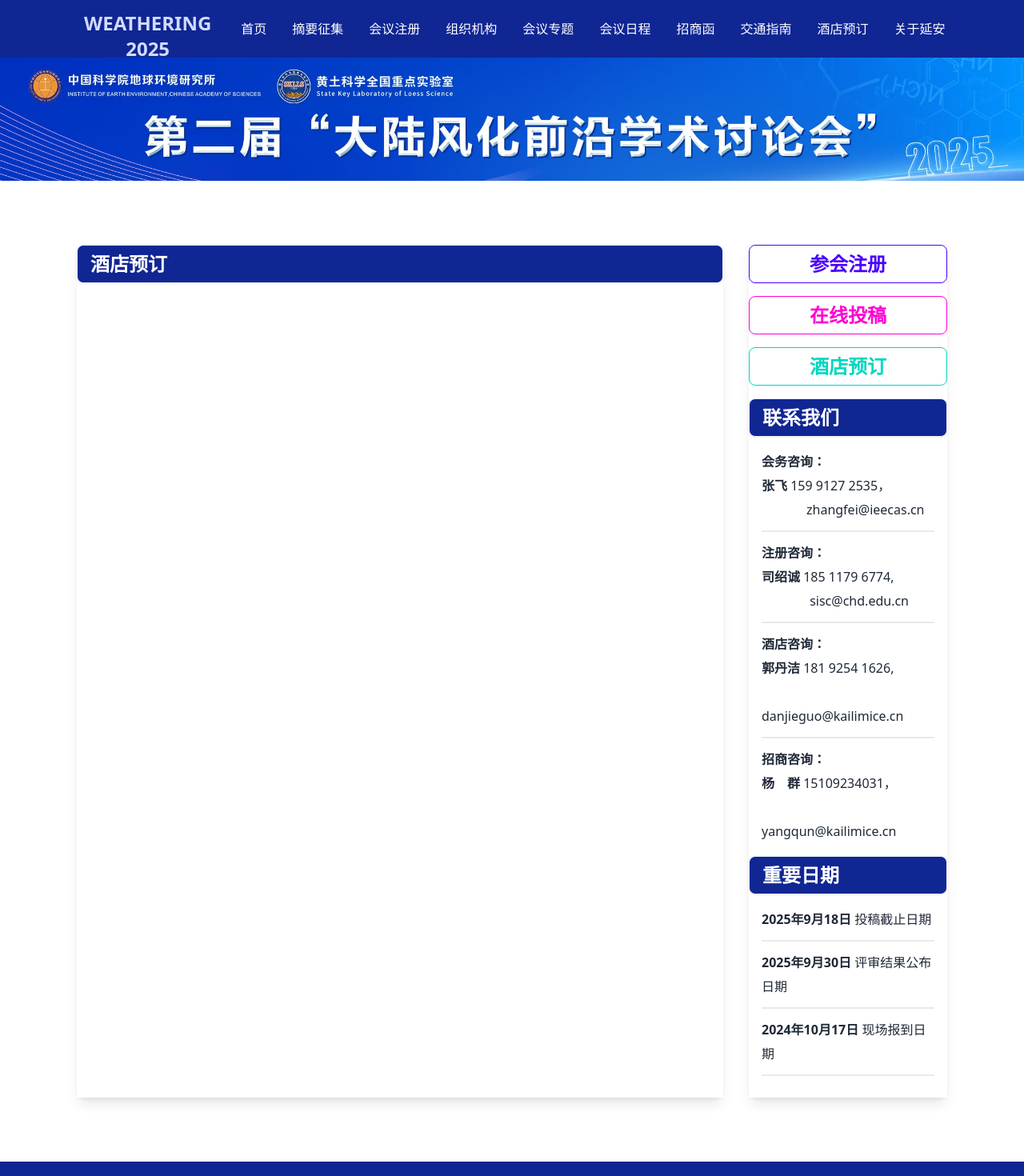
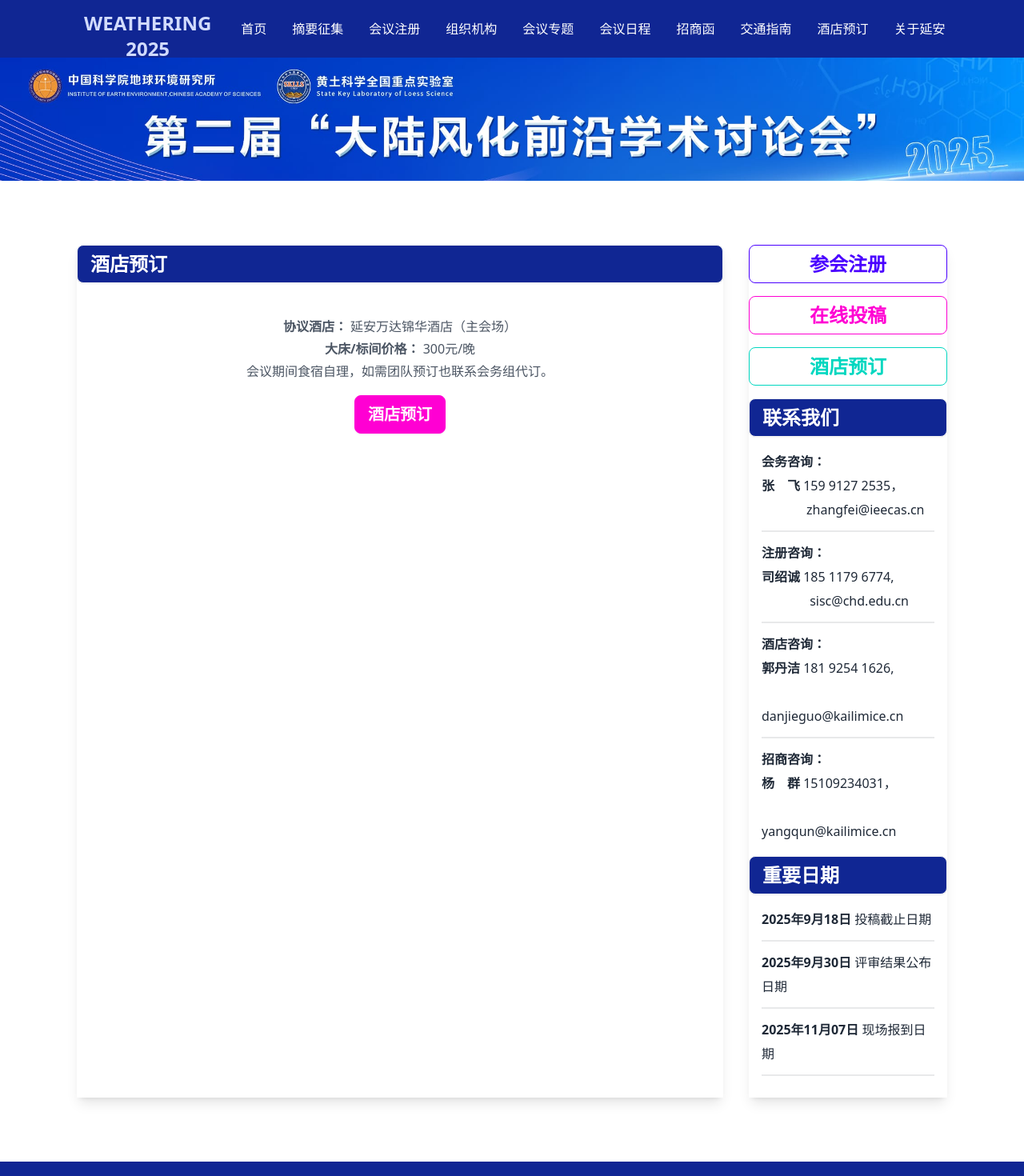
Before and after one commit to hutong9/Weathering2025, a Nuxt app: page /hotel in a window 1280 px wide. Shown: the top 1470 px of the page at 80% size. Built offline with nearby package versions, Linux system fonts and the light colour scheme.

Commit message:
修复交通页面加载错误

```diff
--- a/components/AppBanner.vue
+++ b/components/AppBanner.vue
@@ -1,11 +1,15 @@
 <template>
   <!-- PC端图片 -->
   <div class="hidden md:block w-full">
-    <img src="/img/banner-02.jpg" alt="第十三届“全国同位素地质年代学与同位素地球化学学术讨论会" class="w-full h-300 object-cover" />
+    <img src="/img/banner-02.jpg" alt="第十三届全国同位素地质年代学与同位素地球化学学术讨论会" class="w-full h-300 object-cover" />
   </div>
 
   <!-- 手机端图片 -->
   <div class="md:hidden">
-    <img src="/img/banner8x3.jpg" alt="第十三届“全国同位素地质年代学与同位素地球化学学术讨论会" class="w-full h-500 object-cover" />
+    <img src="/img/banner8x3.jpg" alt="第十三届全国同位素地质年代学与同位素地球化学学术讨论会" class="w-full h-500 object-cover" />
   </div>
 </template>
+
+<script setup>
+// 使用setup语法糖，确保组件正确渲染
+</script>
--- a/components/AppHotel.vue
+++ b/components/AppHotel.vue
@@ -18,81 +18,29 @@
     <!-- 天气结束 -->
 
     <section class="text-gray-600 body-font">
-      <!-- <div class="container px-5 py-10 mx-auto">
+      <div class="container px-5 py-10 mx-auto">
         <div class="flex flex-col text-center w-full mb-10">
 
-          <p class="lg:w-2/3 mx-auto text-base leading-7">
-            本次会议协议酒店有：西安浐灞悦苑酒店、维也纳国际酒店(西安浐灞国际会展中心店)、H酒店(西安欧亚国际会展中心店)、维也纳国际酒店(西安会展中心欧亚国际店)、坤逸·星光酒店(西安浐灞国际会展中心香湖湾地铁站店)
-            ，房间数量有限，请于2024年5月24日前预订。
+          <p class=" mx-auto leading-7">
+            <b>协议酒店：</b> 延安万达锦华酒店（主会场）
           </p>
 
-          <img src="/img/hotel.png" class="w-3/4 object-cover object-center block mx-auto" alt="">
-
-        </div>
-      </div> -->
-
-      <!-- <section class="text-gray-600 body-font">
-        <div class="container px-5 py-10 mx-auto">
-          <div class="flex flex-col text-center w-full mb-10">
-            <h1 class="text-2xl title-font mb-4 text-gray-900">西安浐灞悦苑酒店</h1>
-            <p class="lg:w-2/3 mx-auto text-base leading-7">
-              西安浐灞悦苑酒店位于浐灞生态区的核心位置，临近高速公路入口，是西安东西旅游线路的交汇点。酒店步行可达华夏文旅度假区。距西安咸阳国际机场、西安高铁北客站、秦始皇兵马俑，40分钟车程可达。
-              酒店自然环境优美，仿若置身于城市之畔的绿洲。
-            </p>
-            <br />
-            <p class="lg:w-2/3  sm:mx-auto text-base">
-              <b class="text-xl">地址：</b>西安灞桥区浐灞生态区华文路269号
+          <p class=" mx-auto  leading-7">
+            <b>大床/标间价格：</b> 300元/晚
           </p>
 
-
-            <p class="lg:w-2/3 sm:mx-auto text-base">
-              <b class="text-xl">价格：</b>450元/间夜
+          <p class=" mx-auto leading-7">
+            会议期间食宿自理，如需团队预订也联系会务组代订。
           </p>
-
-            <p class="lg:w-2/3 sm:mx-auto text-base">
-              <b class="text-xl">交通：</b>酒店距离西安国际会展中心1.5公里，打车约5分钟
-            </p>
-
-            <img src="/img/悦苑/悦苑4.png" class="w-3/4 object-cover object-center block mx-auto" alt="">
-          </div>
-
-          <div class="text-gray-600 body-font">
-            <div class="container px-5 mx-auto">
-              <div class="flex flex-wrap -m-4">
-                <div class="lg:w-1/4 w-1/2 p-2 md:p-4">
-                  <a class="block relative h-48 rounded overflow-hidden">
-                    <img alt="ecommerce" class="object-cover object-center w-full h-full block" src="/img/悦苑/悦苑1.jpg" />
-                  </a>
-                </div>
-
-                <div class="lg:w-1/4 w-1/2 p-2 md:p-4">
-                  <a class="block relative h-48 rounded overflow-hidden">
-                    <img alt="ecommerce" class="object-cover object-center w-full h-full block" src="/img/悦苑/悦苑2.jpg" />
-                  </a>
-                </div>
-
-                <div class="lg:w-1/4 w-1/2 p-2 md:p-4">
-                  <a class="block relative h-48 rounded overflow-hidden">
-                    <img alt="ecommerce" class="object-cover object-center w-full h-full block" src="/img/悦苑/悦苑3.jpg" />
-                  </a>
-                </div>
-
-                <div class="lg:w-1/4 w-1/2 p-2 md:p-4">
-                  <a class="block relative h-48 rounded overflow-hidden">
-                    <img alt="ecommerce" class="object-cover object-center w-full h-full block" src="/img/悦苑/悦苑4.jpg" />
-                  </a>
-                </div>
-              </div>
 
           <div class="text-center p-4">
             <button class="btn btn-secondary text-xl">
               <a href="https://kaili.kailimice.cn/f/BeWyUE">酒店预订</a>
             </button>
           </div>
+
         </div>
       </div>
-        </div>
-      </section> -->
 
 
 
--- a/components/AppOrganization.vue
+++ b/components/AppOrganization.vue
@@ -7,7 +7,7 @@
       </button>
     </div>
     <div class="p-4 sm:p-10">
-      <p><b class="text-xl">会议时间：</b> 2025年11月7日-9日（7日注册报到，8-9日学术研讨，10日野外考察）</p>
+      <p><b class="text-xl">会议时间：</b> 2025年11月7日-10日（7日注册报到，8-9日学术研讨，10日野外考察）</p>
       <p><b class="text-xl">会议地点：</b> 延安万达锦华酒店</p>
       <p><b class="text-xl">会议地址：</b> 陕西省延安市宝塔区延安高新区科技城方塔路18号</p>
       <br />
--- a/components/AppRight.vue
+++ b/components/AppRight.vue
@@ -2,7 +2,7 @@
  * @Author: hutong9 470048408@qq.com
  * @Date: 2024-03-14 11:04:17
  * @LastEditors: HuTong 470048408@qq.com
- * @LastEditTime: 2025-08-12 17:47:42
+ * @LastEditTime: 2025-08-13 09:15:27
  * @FilePath: \Weathering2025\components\AppRight.vue
  * @Description:
  * Copyright (c) 2024 by ${git_name_email}, All Rights Reserved.
@@ -29,7 +29,7 @@
       </button>
       <div class="p-4">
         <p><b>会务咨询：</b></p>
-        <p><b>张飞</b> 159 9127 2535，<br>&emsp;&emsp;&emsp;&ensp;zhangfei@ieecas.cn</p>
+        <p><b>张&emsp;飞</b> 159 9127 2535，<br>&emsp;&emsp;&emsp;&ensp;zhangfei@ieecas.cn</p>
 
 
         <div class="divider"></div>
@@ -58,7 +58,7 @@
 
 
 
-        <p><b>2024年10月17日</b> 现场报到日期</p>
+        <p><b>2025年11月07日</b> 现场报到日期</p>
         <div class="divider"></div>
 
 
@@ -69,6 +69,11 @@
 
   </div>
 </template>
+
+<script setup>
+// 使用setup语法糖，确保组件正确渲染
+</script>
+
 <style scoped>
 p {
   text-align: left;
--- a/components/AppTraffic.vue
+++ b/components/AppTraffic.vue
@@ -52,3 +52,7 @@
 
   </div>
 </template>
+
+<script setup>
+// 使用setup语法糖，确保组件正确渲染
+</script>
--- a/nuxt.config.ts
+++ b/nuxt.config.ts
@@ -11,4 +11,8 @@ export default defineNuxtConfig({
   app: {
     pageTransition: { name: "page", mode: "out-in" },
   },
+  // 确保SSR正常工作
+  ssr: true,
+  // 添加组件自动导入配置
+  components: true,
 });
```
Also changed, not shown: pages/traffic.vue (+8 -5 lines). Lines whose indentation alone changed are shown as unchanged.
